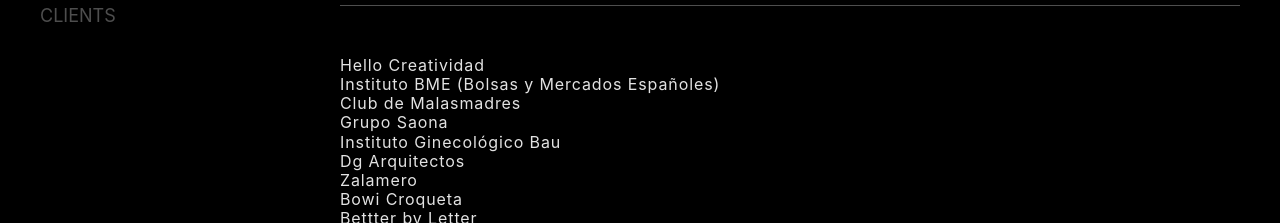
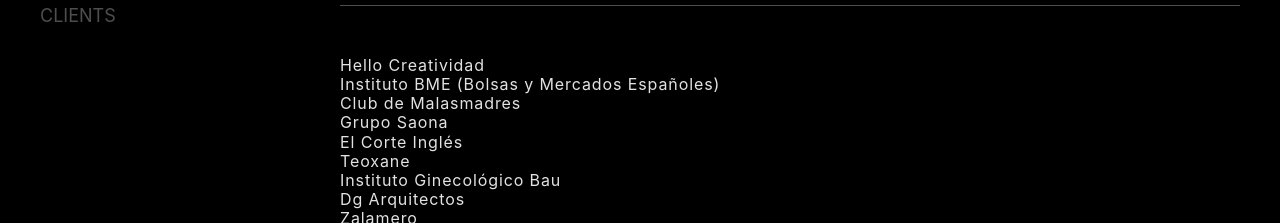
Before and after one commit to supermundano/supermundano-web, a Next.js app: page /services in a window 1280 px wide. Shown: the part 1480-1703 px from the top of the page. Built offline with nearby package versions, Linux system fonts and the light colour scheme; no server answers; a web font is replaced by a local one.

Commit message:
another one

```diff
--- a/components/ServicesListSection.tsx
+++ b/components/ServicesListSection.tsx
@@ -60,6 +60,8 @@
             <p>Instituto BME (Bolsas y Mercados Españoles)</p>
             <p>Club de Malasmadres</p>
             <p>Grupo Saona</p>
+            <p>El Corte Inglés</p>
+            <p>Teoxane</p>
             <p><Link href="/project/instituto-ginecologico-bau"><a>Instituto Ginecológico Bau</a></Link></p>
             <p>Dg Arquitectos</p>
             <p><Link href="/project/zalamero"><a>Zalamero</a></Link></p>
```
Also changed, not shown: components/SanityImage.tsx (+7 -7 lines).
